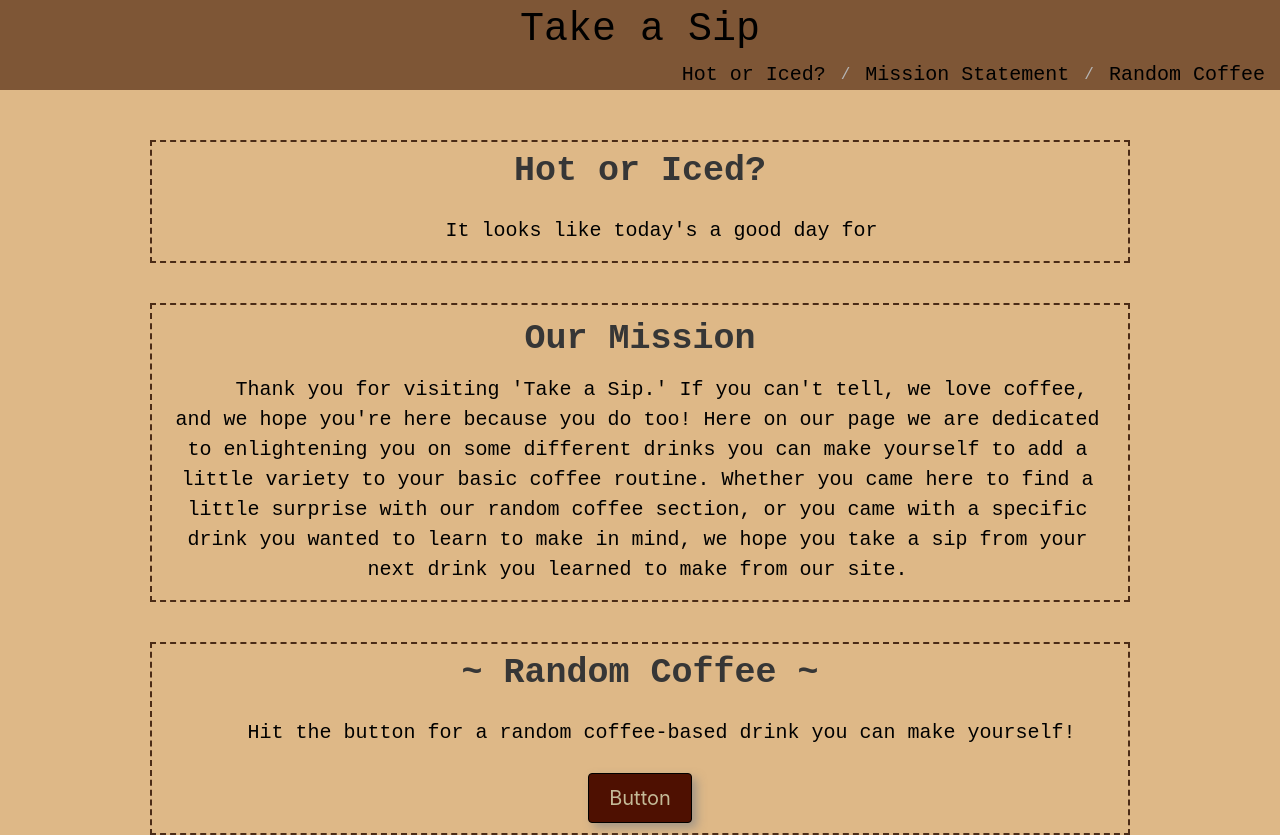
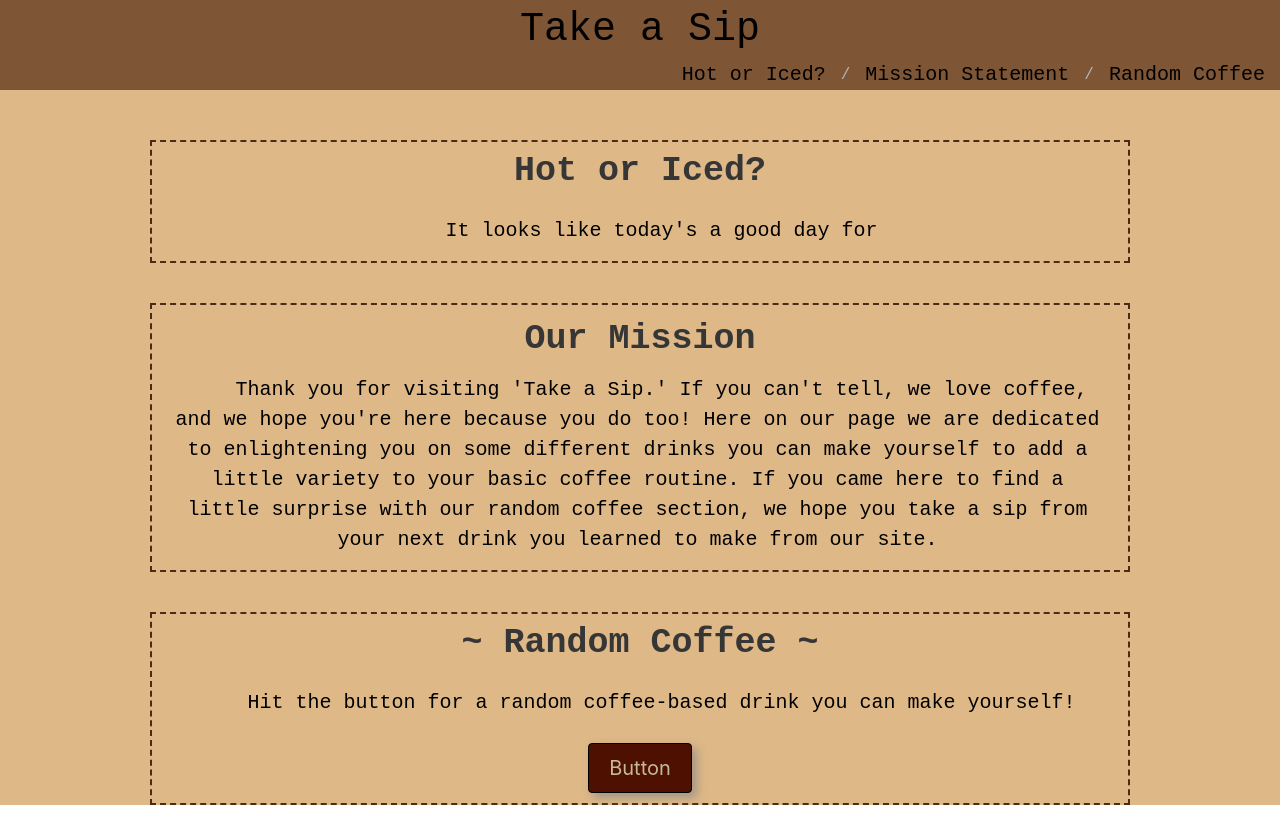
Before and after one commit to umhello2020/coffee-review-site, a plain HTML site: page index.html in a window 1280 px wide. After the commit the page ends 805 px from the top, so only its background shows below. Drawn offline with nearby package versions, Linux system fonts and the light colour scheme; no server answers.

Commit message:
edited mission statement

```diff
--- a/index.html
+++ b/index.html
@@ -34,8 +34,7 @@
       <p>
         Thank you for visiting 'Take a Sip.' If you can't tell, we love coffee, and we hope you're here because you do too!
         Here on our page we are dedicated to enlightening you on some different drinks you can make yourself to add a little variety to your basic coffee routine.
-        Whether you came here to find a little surprise with our random coffee section, or you came with a specific drink you wanted to learn to make in mind,
-        we hope you take a sip from your next drink you learned to make from our site.
+        If you came here to find a little surprise with our random coffee section, we hope you take a sip from your next drink you learned to make from our site.
       </p>
     </section>
 
```
